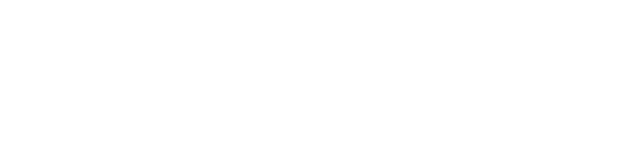
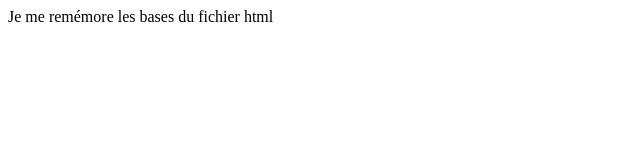
Before and after one commit to Bernie1er/siteWebTangerineEnvoys, a plain HTML site: page index.html in a window 1280 px wide. Shown: the whole page, without its empty margins (0-640 px from the left). Drawn offline with Linux system fonts and the light colour scheme.

Commit message:
Ajout d'un titre

```diff
--- a/index.html
+++ b/index.html
@@ -5,6 +5,10 @@
     <meta name="viewport" content="width=device-width, initial-scale=1.0">
     <title>Document</title>
 </head>
+    <b1>
+        Je me remémore les bases du fichier html
+    </b1>
+
 <body>
 
 </body>
```
